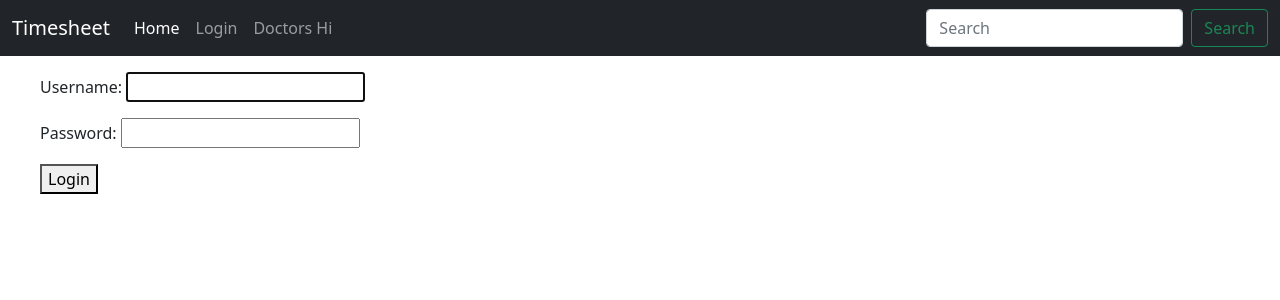
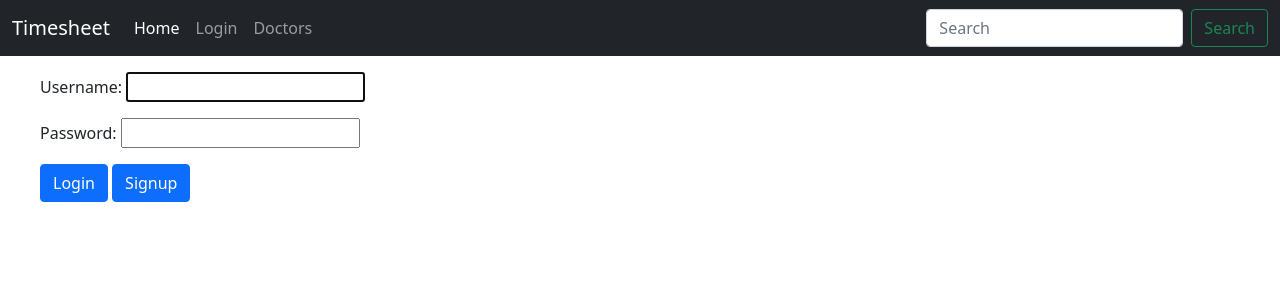
Before and after one commit to ritusaraf2483/TimesheetManagement, a Django app: page /user/login in a window 1280 px wide. Shown: the top 300 px of the page. Run offline with Django 4.2, Linux system fonts and the light colour scheme; some libraries are stand-ins or nearby versions.

Commit message:
2nd commit

```diff
--- a/templates/base.html
+++ b/templates/base.html
@@ -20,9 +20,9 @@
         <li class="nav-item">
           <a class="nav-link active" aria-current="page" href="">Home</a>
         </li>
-        {% if user.username %}
+        {% if user.is_authenticated %}
         <li class="nav-item">
-          <a class="nav-link" href="user/login">Logout</a>
+          <a class="nav-link" href="user/login">Logout   Hi {{user.username}}</a>
         </li>
 
         {% else %}
@@ -31,7 +31,7 @@
         </li>
         {% endif %}
         <li class="nav-item">
-          <a class="nav-link" href="user/userslist">Doctors  Hi {{user.username}}</a>
+          <a class="nav-link" href="user/userslist">Doctors</a>
         </li>
       </ul>
       <form class="d-flex">
--- a/templates/users/login.html
+++ b/templates/users/login.html
@@ -5,7 +5,8 @@
 <form method="post">
   {% csrf_token %}
   {{ form.as_p }}
-  <button type="submit" value="submit">Login</button>
+  <button class="btn btn-primary" type="submit" value="submit">Login</button>
+  <a class="btn btn-primary" href="{% url 'Users:signup' %}">Signup</a>
 </form>
 </dir>
 
--- a/timesheetmanagement/settings.py
+++ b/timesheetmanagement/settings.py
@@ -122,6 +122,7 @@ MEDIA_URL =  ''
 MEDIA_ROOT = os.path.join(BASE_DIR, 'images')
 
 LOGIN_REDIRECT_URL='home'
+LOGOUT_REDIRECT_URL='user/login'
 # Default primary key field type
 # https://docs.djangoproject.com/en/4.0/ref/settings/#default-auto-field
 
--- a/usermanagement/urls.py
+++ b/usermanagement/urls.py
@@ -6,5 +6,6 @@ app_name = 'Users'
 urlpatterns=[
     path('userslist',views.users_list.as_view()),
     path('login',auth_views.LoginView.as_view(template_name='users/login.html'),name='login'),
-    path('signup',views.signup)
+    path('logout',auth_views.LogoutView.as_view(template_name='users/logged_out.html'),name='logout'),
+    path('signup',views.signup,name='signup')
 ]
```
Also changed, not shown: templates/users/logged_out.html (added, +10 -0 lines), db.sqlite3.
